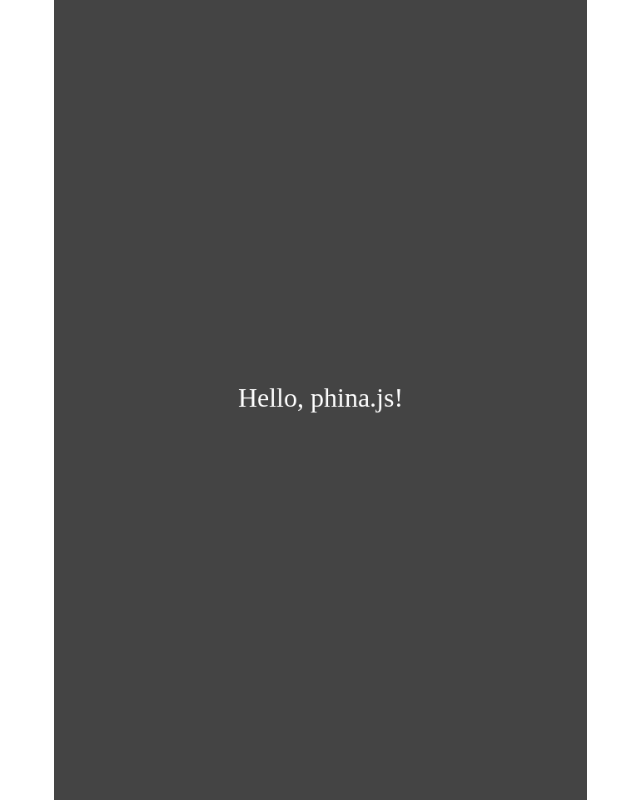
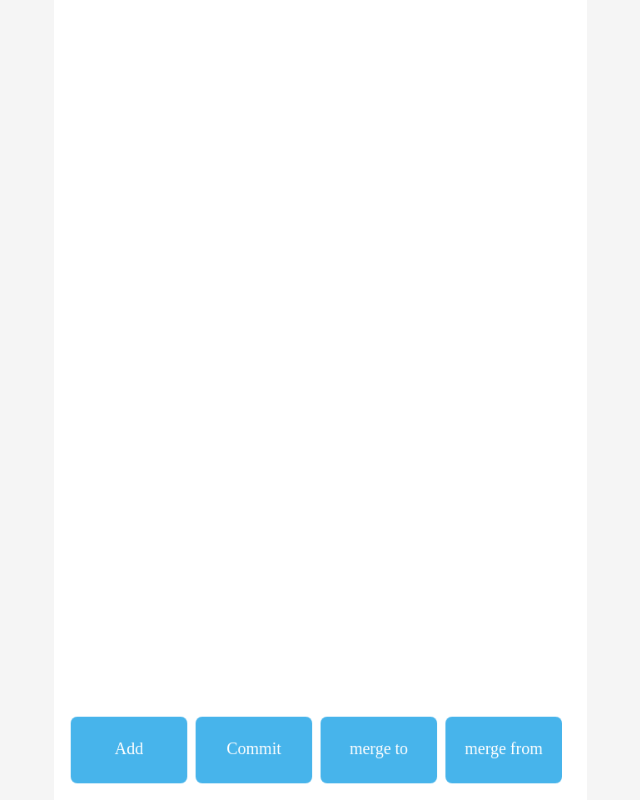
Before and after one commit to monkey8080/git-game, a plain HTML site: page index.html in a window 1280 px wide. Shown: the whole page, without its empty margins (320-960 px from the left). Drawn offline with Linux system fonts and the light colour scheme.

Commit message:
ボタンの基本型を作成

```diff
--- /dev/null
+++ b/css/indexStyle.css
@@ -0,0 +1,13 @@
+*, *:before, *:after {
+  box-sizing: border-box;
+}
+html {
+  font-size: 62.5%;
+}
+body {
+  color: #444;
+  background-color: hsl(0, 0%, 96%);
+}
+h1 {
+  font-size: 1.8rem;
+}
--- a/index.html
+++ b/index.html
@@ -6,12 +6,14 @@
     <meta name="viewport" content="width=device-width, user-scalable=no" />
     <meta name="apple-mobile-web-app-capable" content="yes" />
 
-    <title>Getting started | phina.js</title>
+    <title>git-game</title>
     <!-- phina.js を読み込む -->
     <script src='./js/phina.js'></script>
 
     <!-- メイン処理 -->
     <script src='./js/main.js'></script>
+
+    <link rel="stylesheet" type="text/css" href="./css/indexStyle.css">
   </head>
   <body>
 
--- a/js/main.js
+++ b/js/main.js
@@ -1,19 +1,80 @@
 // phina.js をグローバル領域に展開
 phina.globalize();
+
+var SCREEN_WIDTH    = 640;
+var SCREEN_HEIGHT   = 960;
+var MAX_PER_LINE    = 4;
+var BUTTON_WIDTH    = 140;
+var BUTTON_HEIGHT   = 80;
+var BOARD_PADDING  = 20;
+
+var BOARD_WIDTH = SCREEN_WIDTH - BOARD_PADDING * 2;
+var BUTTON_OFFSET_X = BOARD_PADDING + BUTTON_WIDTH / 2;
+var BUTTON_OFFSET_Y = SCREEN_HEIGHT - ( BOARD_PADDING + BUTTON_HEIGHT / 2 );
 
 // MainScene クラスを定義
 phina.define('MainScene', {
   superClass: 'DisplayScene',
   init: function() {
-    this.superInit();
-    // 背景色を指定
-    this.backgroundColor = '#444';
-    // ラベルを生成
-    this.label = Label('Hello, phina.js!').addChildTo(this);
-    this.label.x = this.gridX.center(); // x 座標
-    this.label.y = this.gridY.center(); // y 座標
-    this.label.fill = 'white'; // 塗りつぶし色
+    this.superInit({
+      width: SCREEN_WIDTH,
+      height: SCREEN_HEIGHT,
+    });
+
+    this.currentIndex = "";
+
+    this.group = DisplayElement().addChildTo(this);
+
+    var gridX = Grid(BOARD_WIDTH, 4);
+
+    var self = this;
+
+    var buttonTexts = [ "Add", "Commit" , "merge to", "merge from" ];
+
+    buttonTexts.each(function(index, i) {
+      var xIndex = i % MAX_PER_LINE;
+      var p = Text(index).addChildTo(self.group);
+
+      p.x = gridX.span(xIndex) + BUTTON_OFFSET_X;
+      p.y = BUTTON_OFFSET_Y;
+
+      p.onpointstart = function() {
+        self.check(this);
+      };
+
+      p.onpointend = function() {
+        this.alpha = 1;
+        this.currentIndex = "";
+      };
+    });
+
+    this.onpointstart = function(e) {
+      var p = e.pointer;
+      var wave = Wave().addChildTo(this);
+      wave.x = p.x;
+      wave.y = p.y;
+    };
   },
+
+  check: function(button) {
+      button.alpha = 0.5;
+      this.currentIndex = button.index;
+  }
+});
+
+phina.define('Text', {
+  superClass: 'Button',
+
+  init: function(index) {
+    this.superInit({
+      width: BUTTON_WIDTH,
+      height: BUTTON_HEIGHT,
+      text: index+'',
+      fontSize: 20,
+    });
+
+    this.index = index;
+  }
 });
 
 // メイン処理
@@ -21,7 +82,12 @@ phina.main(function() {
   // アプリケーション生成
   var app = GameApp({
     startLabel: 'main', // メインシーンから開始する
+    width: SCREEN_WIDTH,
+    height: SCREEN_HEIGHT,
   });
+
+  app.enableStats();
+
   // アプリケーション実行
   app.run();
 });
```
